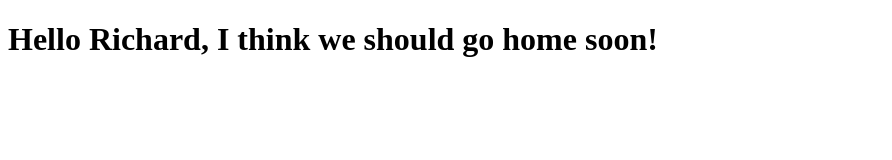
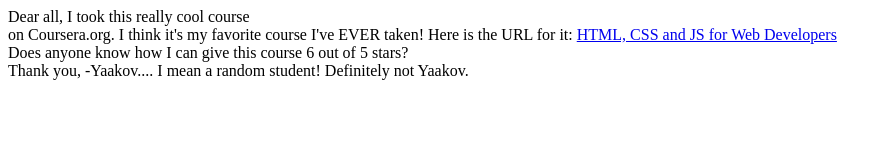
Before and after one commit to loansunlimmited/Cousera-test, a plain HTML site: page site/index.html in a window 1280 px wide. Shown: the whole page, without its empty margins (0-892 px from the left). Drawn offline with Linux system fonts and the light colour scheme.

Commit message:
practice

```diff
--- a/site/index.html
+++ b/site/index.html
@@ -1,9 +1,20 @@
 <!DOCTYPE html>
 <html>
 <head>
-	<title>Hello Coursera!</title>
-</head>
-<body>
-<h1>Hello Richard, I think we should go home soon!</h1>
-</body>
+<div>Dear all,
+<span>I took this really cool course
+</span></div>
+<span>on Coursera.org. I think it's
+my favorite course I've EVER taken!
+Here is the URL for it:
+</span>
+<a href="...">HTML, CSS and JS for Web Developers</a>
+<div>
+Does anyone know how I can give this course 6
+out of 5 stars?
+</div>
+<div>
+Thank you,
+-Yaakov.... I mean a random student! Definitely not Yaakov.
+</div>
 </html>
```
